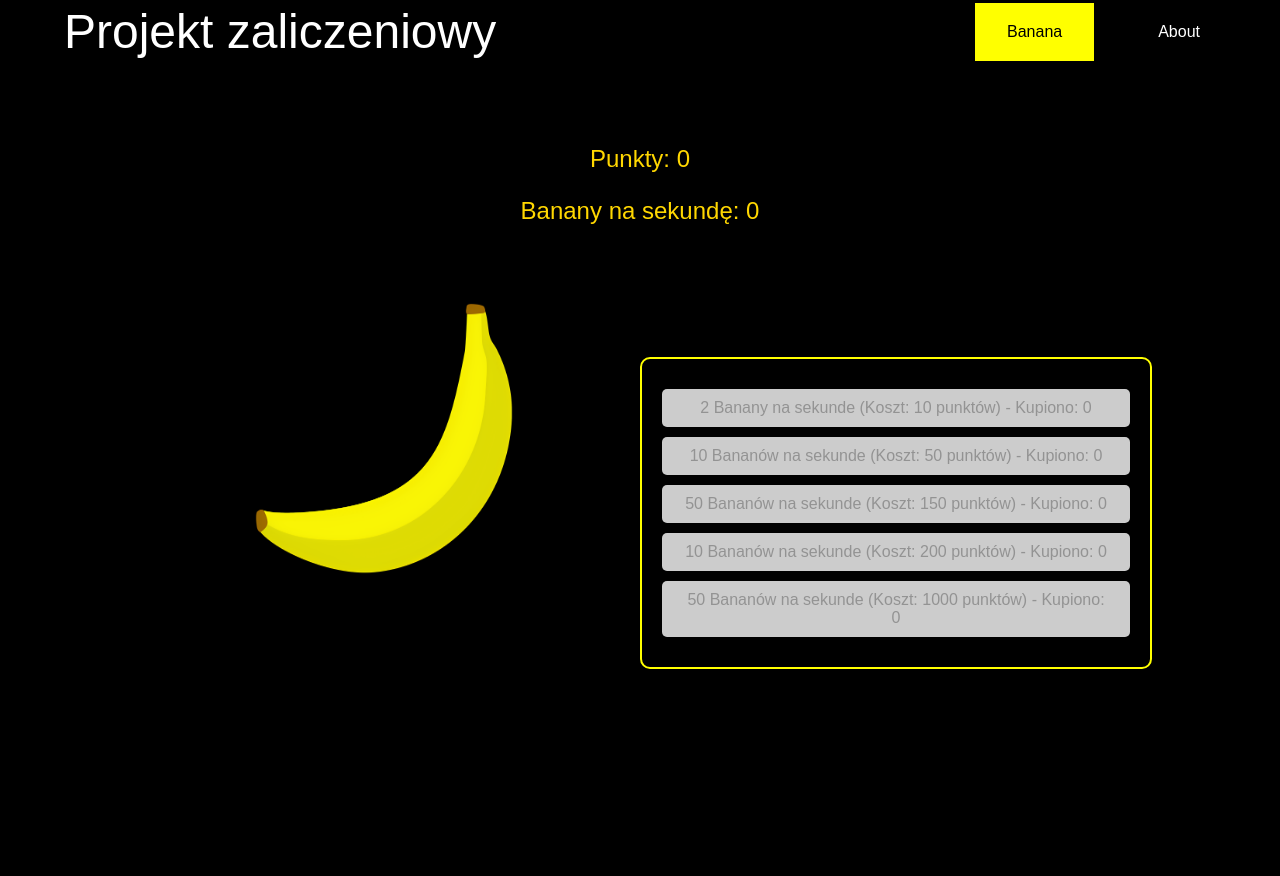
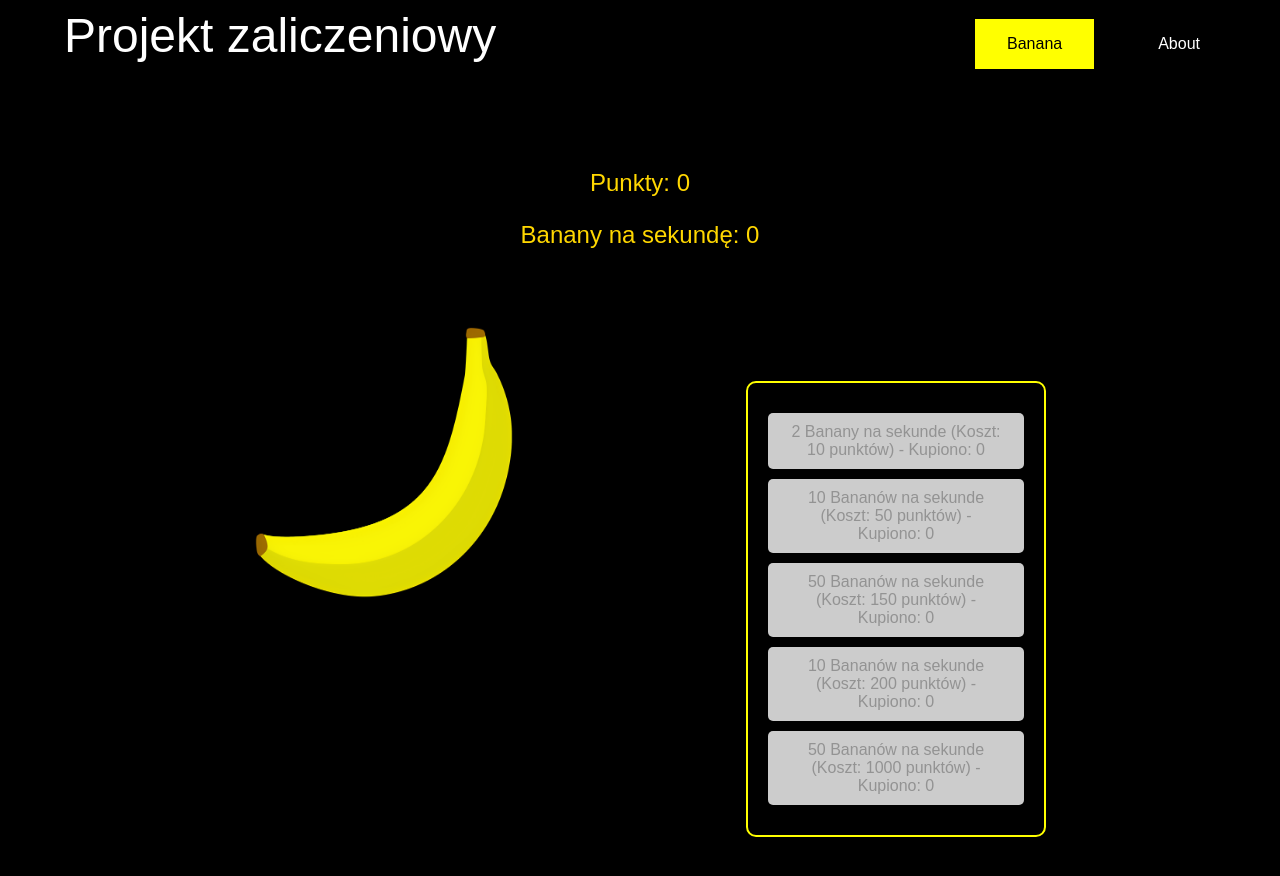
Before and after one commit to Igiri3s/Projekt-Front, a React (Vite) app: page /banana in a window 1280 px wide. Shown: the top 876 px of the page. Built offline with nearby package versions, Linux system fonts and the light colour scheme.

Commit message:
responsywnosc

```diff
--- a/src/csski/about.css
+++ b/src/csski/about.css
@@ -8,14 +8,13 @@ body {
 
 .about-container {
     padding: 2rem;
-    width: 100%;
-    height: 100vh;
     display: flex;
     flex-direction: column;
     justify-content: center;
     align-items: center;
     position: relative;
     color: white;
+    box-sizing: border-box;
 }
 
 .content-wrapper {
@@ -24,8 +23,10 @@ body {
     border-radius: 15px;
     box-shadow: 0 0 15px rgba(138, 43, 226, 0.7);
     border: 2px solid #8A2BE2;
+    width: 80%;
     max-width: 800px;
-    width: 100%;
+    min-width: 300px;
+    box-sizing: border-box;
 }
 
 .animated-description {
@@ -55,7 +56,7 @@ body {
 
 .contact-title {
     font-size: 2rem;
-    color: #8A2BE2; /* Fioletowy */
+    color: #8A2BE2;
     margin: 2rem 0 1rem;
     text-align: center;
 }
@@ -89,6 +90,7 @@ body {
     background-color: #333;
     color: white;
     font-size: 1rem;
+    box-sizing: border-box;
 }
 
 .form-group input.error,
@@ -135,6 +137,7 @@ body {
         transform: translateY(100vh);
     }
 }
+
 .crescent {
     position: absolute;
     width: 70px;
@@ -144,49 +147,68 @@ body {
     animation: fall linear infinite;
 }
 
-
-
-.crescent:nth-child(1) {
-    left: 10%;
-    animation-duration: 5s;
+@media (max-width: 768px) {
+    .about-container {
+        padding: 1rem;
     }
 
-.crescent:nth-child(2) {
-    left: 20%;
-    animation-duration: 7s;
+    .content-wrapper {
+        padding: 1rem;
+        width: 90%;
+        max-width: 90vw;
+        min-width: 250px;
+        box-sizing: border-box;
     }
 
-.crescent:nth-child(3) {
-    left: 30%;
-    animation-duration: 6s;
+    .animated-description {
+        padding: 0.5rem;
+        margin-bottom: 1rem;
     }
 
-.crescent:nth-child(4) {
-    left: 40%;
-    animation-duration: 8s;
+    .description {
+        font-size: 1rem;
     }
 
-.crescent:nth-child(5) {
-    left: 50%;
-    animation-duration: 9s;
+    .contact-title {
+        font-size: 1.5rem;
+        margin: 1rem 0;
     }
 
-.crescent:nth-child(6) {
-    left: 60%;
-    animation-duration: 5s;
+    .crescent {
+        width: 50px;
+        height: 50px;
+    }
 }
 
-.crescent:nth-child(7) {
-    left: 70%;
-    animation-duration: 6s;
+@media (max-width: 480px) {
+    .about-container {
+        padding: 0.5rem;
     }
 
-.crescent:nth-child(8) {
-    left: 80%;
-    animation-duration: 7s;
+    .content-wrapper {
+        padding: 0.5rem;
+        width: 95%;
+        max-width: 95vw;
+        min-width: 100px;
+        box-sizing: border-box;
     }
 
-.crescent:nth-child(9) {
-    left: 90%;
-    animation-duration: 6s;
+    .animated-description {
+        padding: 0.25rem;
+        margin-bottom: 0.5rem;
     }
+
+    .description {
+        font-size: 0.9rem;
+    }
+
+    .contact-title {
+        font-size: 1.2rem;
+        margin: 0.5rem 0;
+    }
+
+    .crescent {
+        width: 40px;
+        height: 40px;
+    }
+}
--- a/src/csski/banana.css
+++ b/src/csski/banana.css
@@ -4,7 +4,7 @@
     align-items: center;
     height: 100vh;
     text-align: center;
-    background-color: black; /* Optional: to match the background */
+    background-color: black;
 }
 
 .header-section {
@@ -47,6 +47,9 @@ p {
     border: 2px solid yellow;
     padding: 20px;
     border-radius: 10px;
+    width: 100%;
+    max-width: 300px;
+    box-sizing: border-box;
 }
 
 .upgrades button {
@@ -76,3 +79,32 @@ p {
     color: #FFD700;
     margin-bottom: 10px;
 }
+
+@media (max-width: 768px) {
+    .content-section {
+        flex-direction: column;
+        align-items: center;
+    }
+
+    .upgrades {
+        max-width: 90%;
+    }
+}
+
+@media (max-width: 480px) {
+    .content-section {
+        width: 95%;
+    }
+
+    .banana-section, .upgrades-section {
+        margin-top: 10px;
+    }
+
+    .upgrades {
+        padding: 10px;
+    }
+
+    .upgrades h2 {
+        font-size: 1.2rem;
+    }
+}
--- a/src/csski/styles.css
+++ b/src/csski/styles.css
@@ -1,8 +1,8 @@
-*{
+* {
     box-sizing: border-box;
 }
 
-body{
+body {
     margin: 0;
 }
 
@@ -10,48 +10,65 @@ body{
     background-color: black;
     color: white;
     display: flex;
-    justify-content: space-between;
+    flex-direction: column;
     align-items: center;
-    gap: 1rem;
-    padding: 0 3rem;
-    width: 100%;
+    padding: 1rem;
 }
 
 .nav a {
     color: inherit;
     text-decoration: none;
-    display: flex;
-    align-items: center;
-    justify-content: center;
-    text-align: center;
-    padding: 0.25rem 1rem;
+    padding: 0.5rem 1rem;
 }
 
-.site-title{
-    font-size: 3rem;
+.site-title {
+    font-size: 2rem;
+    text-align: center;
+    margin-bottom: 1rem;
 }
-.nav ul{
+
+.nav ul {
     padding: 0;
     margin: 0;
     list-style: none;
     display: flex;
-    gap:2rem;
-}
-.nav li {
-    display: flex;
-    align-items: center;
-    justify-content: center; /* Center items horizontally within the list item */
-    padding: 1rem 1rem; /* Adjust padding as needed */
+    flex-direction: column;
+    gap: 1rem;
 }
 
-.nav li.active{
-    background-color: yellow;
-    color:black;
+.nav li {
+    display: block;
+    text-align: center;
+    padding: 0.5rem 0;
 }
 
-.nav li:hover{
+.nav li.active {
+    background-color: yellow;
+    color: black;
+}
+
+.nav li:hover {
     background-color: red;
 }
-.bar{
-    width: 100px;
+
+@media (min-width: 768px) {
+    .nav {
+        flex-direction: row;
+        justify-content: space-between;
+        align-items: center;
+        padding: 0 3rem;
+    }
+
+    .nav ul {
+        flex-direction: row;
+        gap: 2rem;
+    }
+
+    .site-title {
+        font-size: 3rem;
+    }
+
+    .nav li {
+        padding: 1rem;
+    }
 }
--- a/src/pages/About.jsx
+++ b/src/pages/About.jsx
@@ -68,14 +68,12 @@ function About() {
 
         fetchWeatherData();
 
-        // JavaScript to add multiple falling bananas
         const createBanana = () => {
             const banana = document.createElement('div');
-            banana.className = 'crescent';
+            banana.className = 'crescent responsive-crescent';
             banana.style.left = `${Math.random() * 100}%`;
             banana.style.animationDuration = `${Math.random() * 5 + 5}s`;
             document.querySelector('.falling-crescents').appendChild(banana);
-
         };
 
         const bananaInterval = setInterval(createBanana, 1000);
@@ -91,7 +89,7 @@ function About() {
                         Ten projekt zaliczeniowy został stworzony w ramach kursu tworzenia nowoczesnych aplikacji front-endowych.
                         Gra "Kliknij Banana" to innowacyjne podejście do prostych gier, które uczą cierpliwości, refleksji i filozoficznego podejścia do życia.
                         Klikając banany, uczymy się doceniać małe rzeczy i cieszyć się chwilą.
-                        Ze względów bezpieczeństwa w grę zalecia sie grać tylko jeżeli w Lodnynie temperatura jest wyższa od 15 stopni
+                        Ze względów bezpieczeństwa w grę zaleca się grać tylko jeżeli w Londynie temperatura jest wyższa od 15 stopni
                     </p>
                     {loading && <p>Loading weather data...</p>}
                     {error && <p>Error fetching weather data: {error}</p>}
@@ -99,7 +97,7 @@ function About() {
                         <p className="weather-info">
                             Aktualna temperatura w Londynie: {weather.main.temp} °C
                             {weather.main.temp > 15 ? (
-                                <span> - W Londynie super pogoda, można grać bezpiecnzie.</span>
+                                <span> - W Londynie super pogoda, można grać bezpieczniej.</span>
                             ) : (
                                 <span> - Pogoda nie jest idealna do gry, lepiej poczekać na cieplejsze dni.</span>
                             )}
```
Lines whose indentation alone changed are shown as unchanged.
